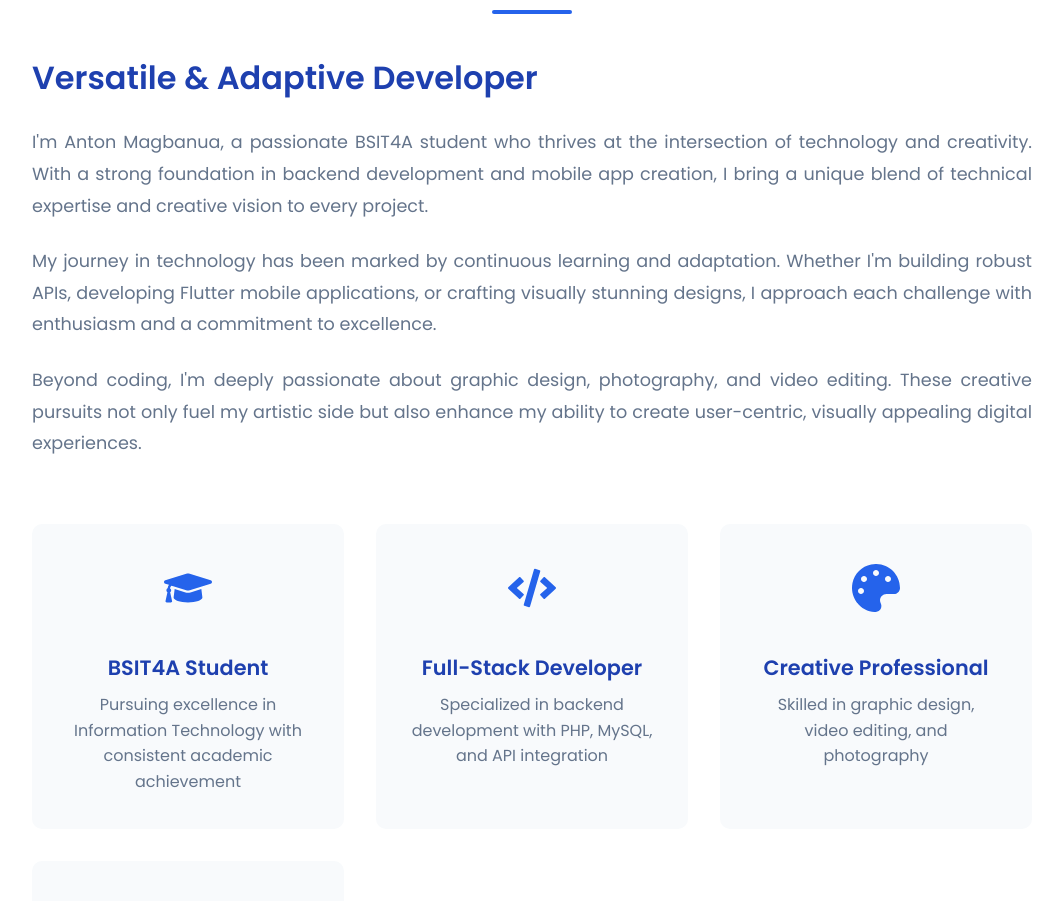
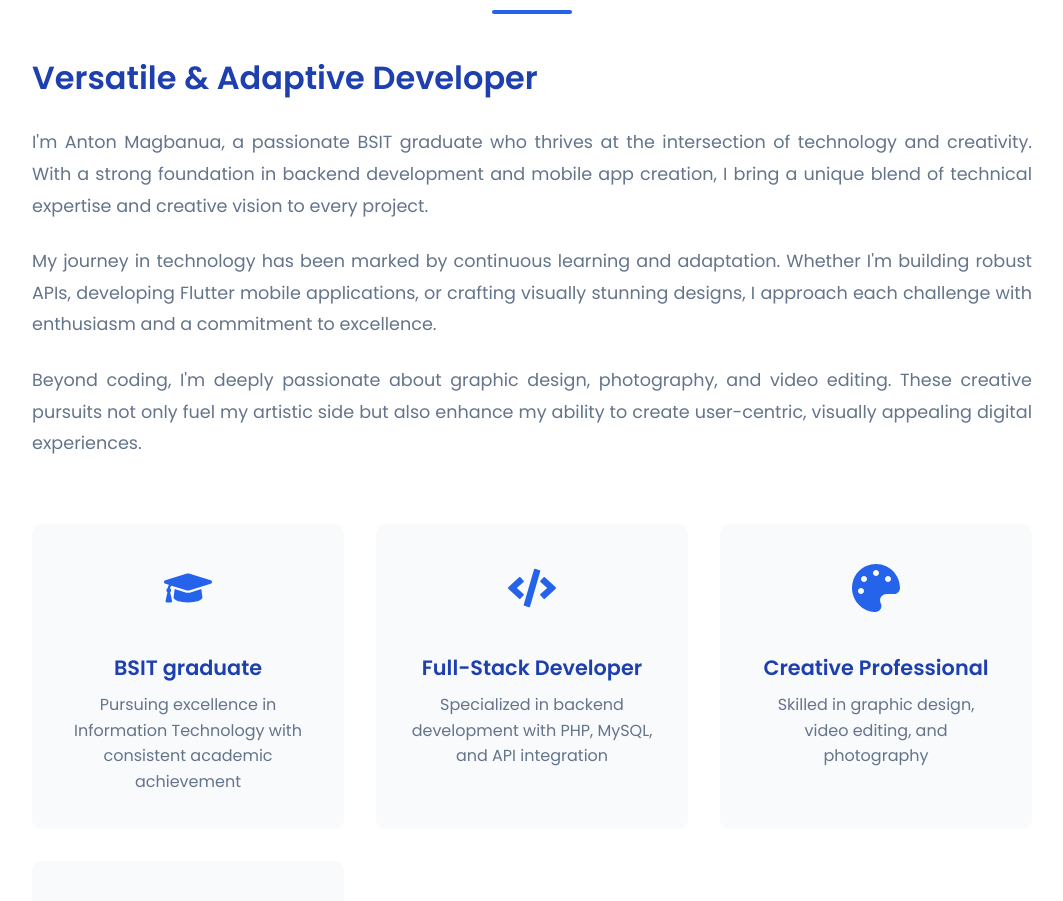
Before and after one commit to a1ear/myportfolio, a React (Vite) app in the folder Portfolio Projects/: page / in a window 1280 px wide. Shown: the part 960-1861 px from the top of the page, without its empty margins (108-1171 px from the left). Built offline with nearby package versions, Linux system fonts and the light colour scheme.

Commit message:
Update About.jsx

```diff
--- a/Portfolio Projects/src/components/About.jsx
+++ b/Portfolio Projects/src/components/About.jsx
@@ -27,7 +27,7 @@ const About = () => {
   const highlights = [
     {
       icon: <FaGraduationCap />,
-      title: 'BSIT4A Student',
+      title: 'BSIT graduate',
       description: 'Pursuing excellence in Information Technology with consistent academic achievement'
     },
     {
@@ -56,7 +56,7 @@ const About = () => {
             <div className="about-intro">
               <h3>Versatile & Adaptive Developer</h3>
               <p>
-                I'm Anton Magbanua, a passionate BSIT4A student who thrives at the intersection
+                I'm Anton Magbanua, a passionate BSIT graduate who thrives at the intersection
                 of technology and creativity. With a strong foundation in backend development and
                 mobile app creation, I bring a unique blend of technical expertise and creative
                 vision to every project.
```
